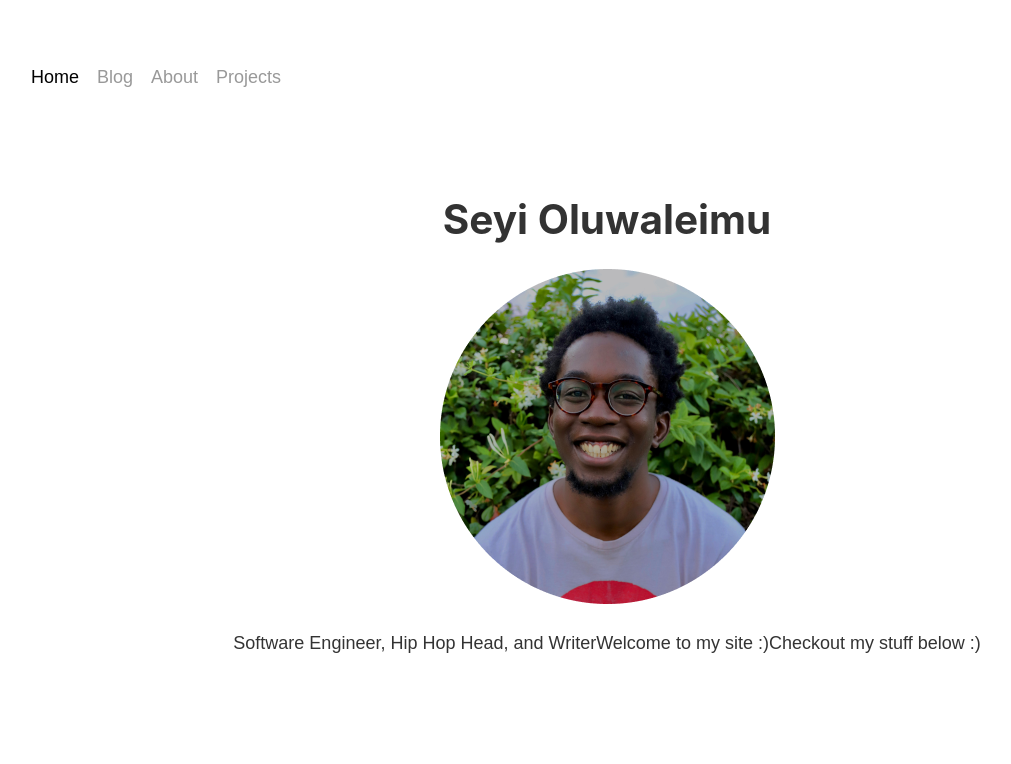
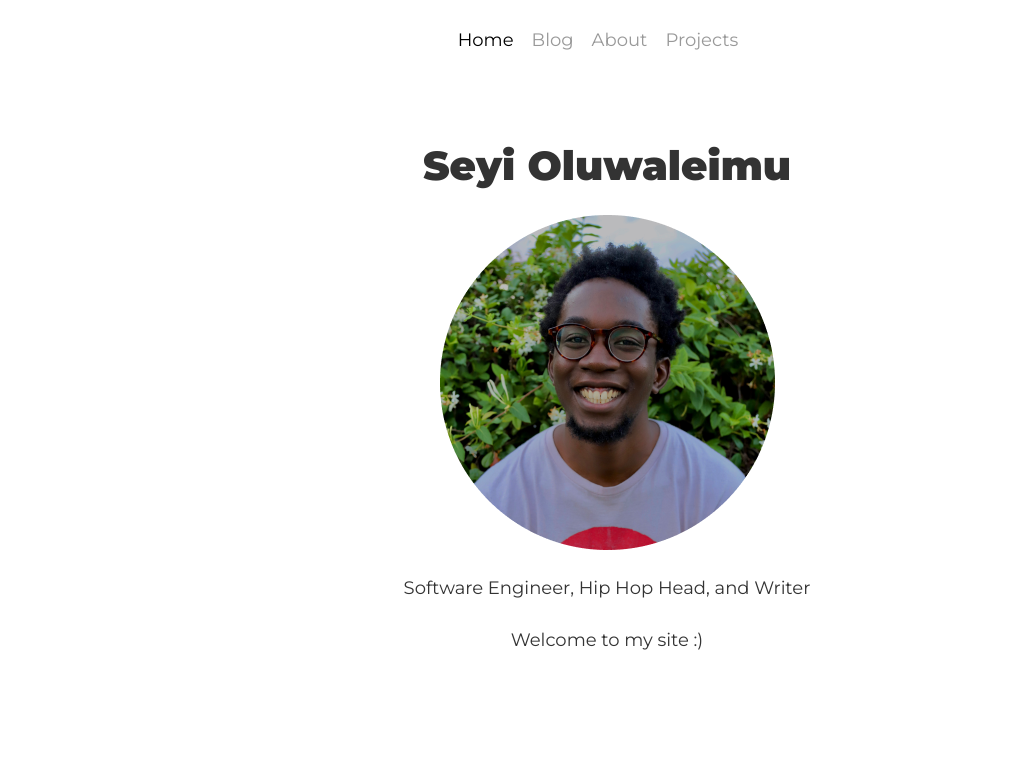
Before and after one commit to Wadboy70/Personal-Site-V3, a Gatsby site: page / in a window 1280 px wide. Shown: the whole page, without its empty margins (33-1044 px from the left). Built offline with nearby package versions, Linux system fonts and the light colour scheme; Gatsby itself is replaced by a stand-in of ours.

Commit message:
basic site is working

```diff
--- a/gatsby-config.js
+++ b/gatsby-config.js
@@ -17,7 +17,16 @@ module.exports = {
         path: `${__dirname}/src/`
       }
     },
-    'gatsby-transformer-remark'
+    'gatsby-transformer-remark',
+    {
+      resolve: `gatsby-plugin-google-fonts`,
+      options: {
+        fonts: [
+          `montserrat\: 400,700,900`
+        ],
+        display: 'swap'
+      }
+    }
   ],
   siteMetadata: {
     title: 'Seyi Oluwaleimu',
--- a/package.json
+++ b/package.json
@@ -16,6 +16,7 @@
   "dependencies": {
     "babel-plugin-styled-components": "^1.12.0",
     "gatsby": "^2.26.1",
+    "gatsby-plugin-google-fonts": "^1.0.1",
     "gatsby-plugin-styled-components": "^3.10.0",
     "gatsby-source-filesystem": "^3.0.0",
     "gatsby-transformer-remark": "^3.0.0",
--- a/src/components/header.js
+++ b/src/components/header.js
@@ -3,12 +3,23 @@ import styled from 'styled-components';
 import { Link } from 'gatsby';
 
 const HeaderContainer = styled.nav`
-    width: 100%;
+    max-width: 100vw;
     background-color: #FFFFFF;
     height: 10vh;
+    display: flex;
+    flex-direction: column;
+    align-items: center;
+    ul{
+        height: 100%;
+        margin-bottom: 0;
+        display: flex;
+        justify-content: center;
+        align-items: center;
+    }
 `;
 const NavListItem = styled.li`
     margin-right: 1rem;
+    margin-bottom: 0px;
 `;
 const NavLink = styled(Link)`
     color: #999;
--- a/src/components/layout.js
+++ b/src/components/layout.js
@@ -5,22 +5,24 @@ import styled from 'styled-components';
 
 const PageContent = styled.section`
     padding: 5%;
-    min-height: 100vh;
     display: flex;
     flex-direction: column;
+`;
+const Container = styled.div`
+    min-height: 100vh;
 `;
 
 const Layout = ({children}) => {
     return (
-        <div>
+        <Container>
             <GlobalStyle/>
+            <Header/>
             <PageContent>
-                <Header/>
                 {
                     children && children
                 }
             </PageContent>
-        </div>
+        </Container>
     )
 };
 
--- /dev/null
+++ b/src/components/stripedBackground.js
@@ -0,0 +1,21 @@
+import React from 'react';
+import styled from 'styled-components';
+
+const StripedBackground = () => {
+    const Backing = styled.div`
+        margin: 0;
+        padding: 0;
+        width: 100%;
+        position: absolute;
+        top: 0;
+        left: 0;
+        z-index: -5;
+    `;
+    return(
+        <Backing>
+
+        </Backing>
+    );
+};
+
+export default StripedBackground;
--- a/src/globalStyles.js
+++ b/src/globalStyles.js
@@ -205,7 +205,7 @@ const GlobalStyle = createGlobalStyle`
     }
     body {
     color: hsla(0, 0%, 0%, 0.8);
-    font-family: sans-serif;
+    font-family: "montserrat", sans-serif;
     font-weight: normal;
     word-wrap: break-word;
     font-kerning: normal;
@@ -218,16 +218,16 @@ const GlobalStyle = createGlobalStyle`
     max-width: 100%;
     margin: 0;
     padding: 0;
-    margin-bottom: 1.45rem;
     }
     h1 {
+    text-align: center;
     margin: 0;
     padding: 0;
     margin-bottom: 1.45rem;
     color: inherit;
-    font-family: -apple-system, BlinkMacSystemFont, Segoe UI, Roboto, Oxygen,
+    font-family: montserrat, -apple-system, BlinkMacSystemFont, Segoe UI, Roboto, Oxygen,
         Ubuntu, Cantarell, Fira Sans, Droid Sans, Helvetica Neue, sans-serif;
-    font-weight: bold;
+    font-weight: 900;
     text-rendering: optimizeLegibility;
     font-size: 2.25rem;
     line-height: 1.1;
--- a/src/pages/index.js
+++ b/src/pages/index.js
@@ -3,6 +3,7 @@ import Layout from '../components/layout';
 import styled from 'styled-components';
 import seyi from '../images/Seyi.png';
 import { graphql, useStaticQuery } from "gatsby";
+import StripedBackground from "../components/stripedBackground";
 
 
 
@@ -13,14 +14,21 @@ export default function Home() {
     justify-content: center;
     align-items: center;
     flex-grow: 1;
-    div{
-      display: flex;
-      justify-content: center;
+  `;
+  const PictureBox = styled.div`
+    max-height: 70vmin;
+    max-width: 70vmin;
+    img{
+      width: auto;
+      height: auto;
     }
   `;
-  const PictureBox = styled.div`
-    /* max-height: 70vmin;
-    max-width: 70vmin; */
+  const WordBox = styled.div`
+    display: flex;
+    flex-direction: column;
+    align-items: center;
+    margin: 1rem;
+
   `;
   const data = useStaticQuery(graphql`
     query {
@@ -35,20 +43,20 @@ export default function Home() {
 
   return (
     <Layout>
+      <StripedBackground/>
       <HomeContainer>
         <h1 className="title">{ data.site.siteMetadata.title }</h1>
         <PictureBox>
           <img src={seyi} alt="seyi" className="me" />
         </PictureBox>
-        <div className="word-box">
+        <WordBox>
           <p className="quote">
             Software Engineer, Hip Hop Head, and Writer
           </p>
           <p>
             Welcome to my site :)
           </p>
-          <p className="quote">Checkout my stuff below :)</p>
-        </div>
+        </WordBox>
       </HomeContainer>
     </Layout>
   );
```
Also changed, not shown: 1 other file.
